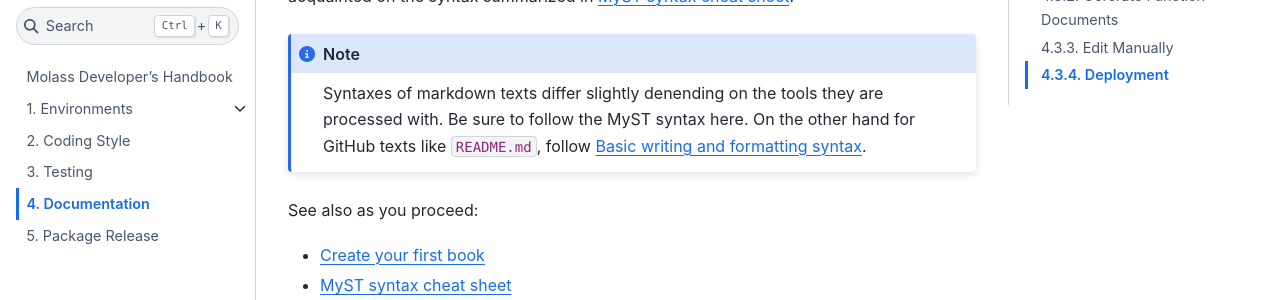
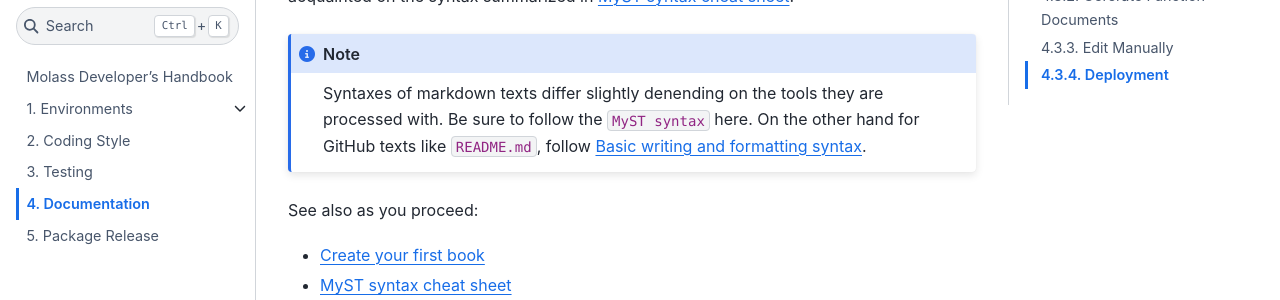
Before and after one commit to biosaxs-dev/molass-develop, a Jupyter Book: the page built from chapters/07/documentation.md, in a window 1280 px wide and 900 px high, scrolled down 1645 px. Shown: the part 177-477 px from the top of the window. Built offline with Jupyter Book 1.0.4 settings and Sphinx 7.4.7 and the Sphinx Book theme 1.1.4, drawn with Linux system fonts in a browser that asks for light colours.

Commit message:
update for better punctuation

````diff
--- a/chapters/07/documentation.md
+++ b/chapters/07/documentation.md
@@ -56,7 +56,7 @@ When you edit the source files manually, first files to be attended are the foll
 These files are usually placed either at the root of the repository or the docs sub folder. Compare them with those of an existing book you already know, then you should begin to know which source file to edit. To edit the source file, which is either a markdown text file like "coding_style.md" or a Jupyter notebook like "prepare.ipynb", you should be well acquainted on the syntax summarized in [MyST syntax cheat sheet](https://jupyterbook.org/en/stable/reference/cheatsheet.html).
 
 ```{note}
-Syntaxes of markdown texts differ slightly denending on the tools they are processed with. Be sure to follow the MyST syntax here. On the other hand for GitHub texts like `README.md`, follow [Basic writing and formatting syntax](https://docs.github.com/en/get-started/writing-on-github/getting-started-with-writing-and-formatting-on-github/basic-writing-and-formatting-syntax).
+Syntaxes of markdown texts differ slightly denending on the tools they are processed with. Be sure to follow the `MyST syntax` here. On the other hand for GitHub texts like `README.md`, follow [Basic writing and formatting syntax](https://docs.github.com/en/get-started/writing-on-github/getting-started-with-writing-and-formatting-on-github/basic-writing-and-formatting-syntax).
 ```
 
 See also as you proceed:
````
